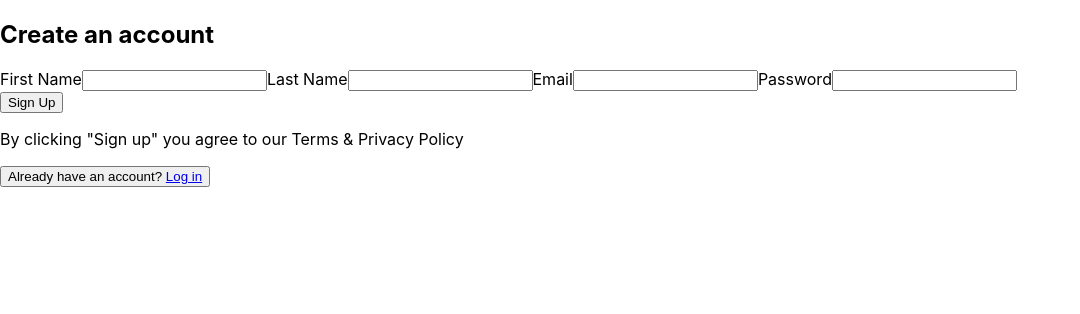
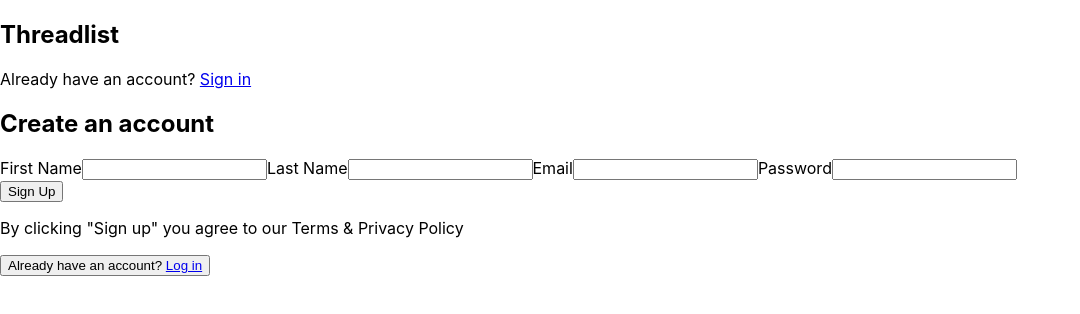
Before and after one commit to jonahunuafe/user-authentication, a JavaScript app: page / in a window 1280 px wide. Shown: the top 314 px of the page, without its empty margins (0-1080 px from the left). Built offline with nearby package versions, Linux system fonts and the light colour scheme; the HTML template or start-up script is replaced by a standard one.

Commit message:
added MainNavigation component

```diff
--- a/src/App.js
+++ b/src/App.js
@@ -1,9 +1,15 @@
 import Signup from "./components/Signup";
+import MainNavigation from "./components/MainNavigation";
 
 function App() {
   return (
     <>
-      <Signup />
+      <main>
+        <MainNavigation title="Already have an account?">
+          <a href="http://">Sign in</a>
+        </MainNavigation>
+        <Signup />
+      </main>
     </>
   );
 }
--- /dev/null
+++ b/src/components/MainNavigation.js
@@ -0,0 +1,15 @@
+
+
+function MainNavigation({ title, children }) {
+    return (
+        <header>
+            <div>
+                {/* <img src={Logo} alt="react-logo" /> */}
+                <h2>Threadlist</h2>
+            </div>
+            <p>{title} {children}</p>
+        </header>
+    );
+}
+
+export default MainNavigation;
```
